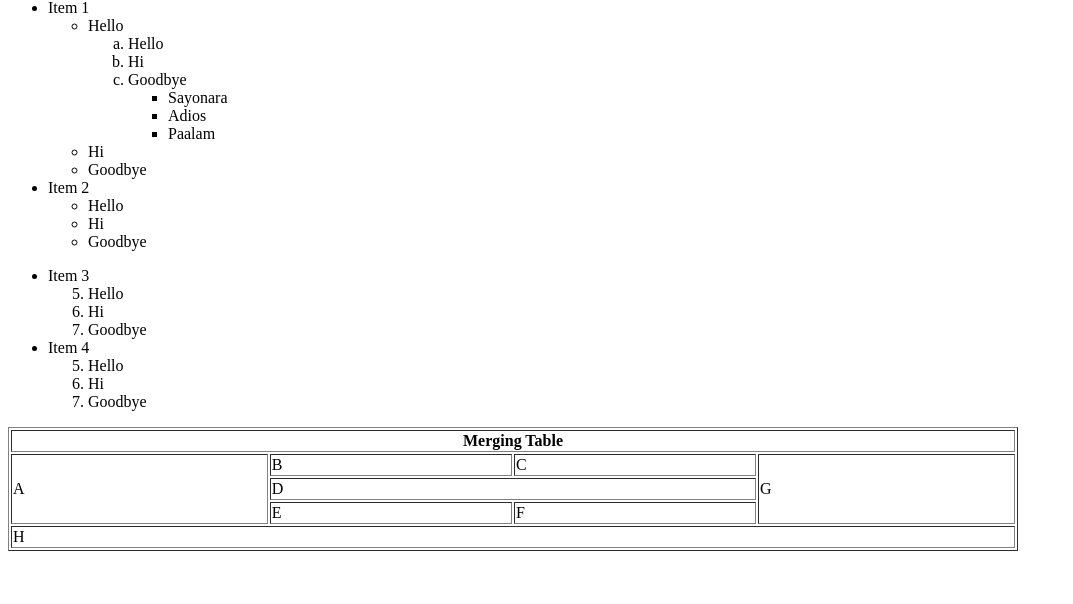
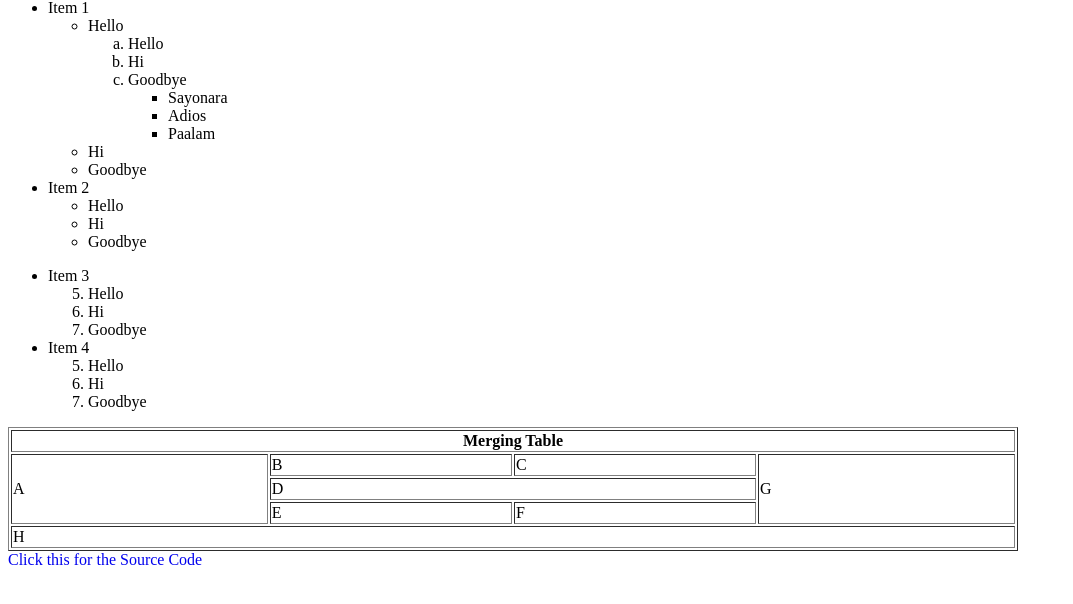
Before and after one commit to juztinrm-tech/wansiportfolio, a plain HTML site: page codes/Task_II/index.html in a window 1280 px wide. Shown: the part 68-672 px from the top of the page, without its empty margins (0-1073 px from the left). Drawn offline with Linux system fonts and the light colour scheme.

Commit message:
Add source code link to index.html
Added a link to the source code at the end of the HTML file.

```diff
--- a/codes/Task_II/index.html
+++ b/codes/Task_II/index.html
@@ -71,4 +71,5 @@
   <td colspan="4">H</td>
 </table>
 </body>
+<a href="SourceCodeList.png" style="text-decoration: none;">Click this for the Source Code</a>
 </html>
```
